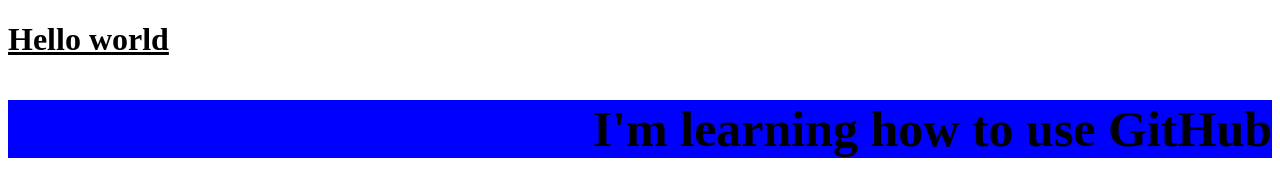
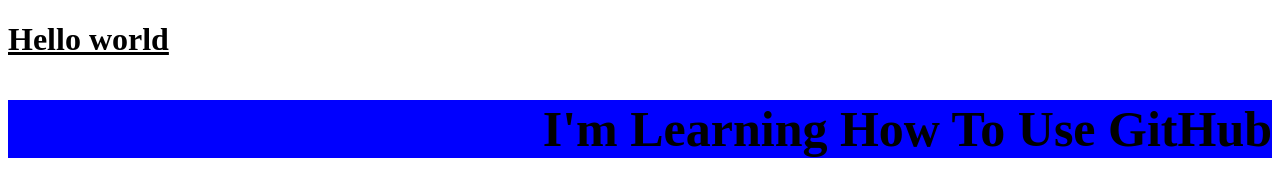
Before and after one commit to lucyjtaylor/github_learning, a plain HTML site: page index.html in a window 1280 px wide. Shown: the top 196 px of the page. Drawn offline with Linux system fonts and the light colour scheme; grey boxes are pictures that could not be loaded.

Commit message:
Margin and capitals

```diff
--- a/styles.css
+++ b/styles.css
@@ -6,4 +6,6 @@ h2 {
   font-size: 50px;
   background: blue;
   text-align: right;
+  margin: 50 0 0 0px;
+  text-transform: capitalize;
 }
```
